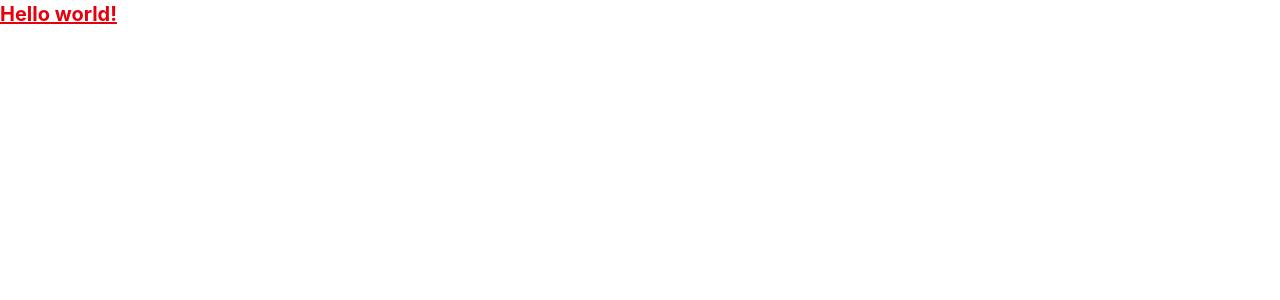
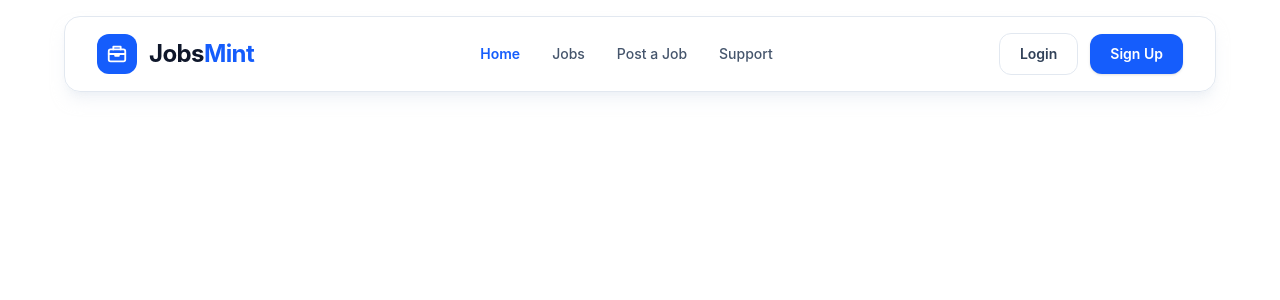
Before and after one commit to raushan-sinha/jobsmint, a React (Vite) app: page / in a window 1280 px wide. Shown: the top 300 px of the page. Built offline with nearby package versions, Linux system fonts and the light colour scheme.

Commit message:
Added Navbar component file

```diff
--- a/src/App.tsx
+++ b/src/App.tsx
@@ -1,12 +1,9 @@
-
+import Navbar from "./components/layout/Navbar"
 
 function App() {
-
     return (
         <>
-            <h1 className="text-xl text-red-600 font-bold underline">
-                Hello world!
-            </h1>
+            <Navbar />
         </>
     )
 }
```
